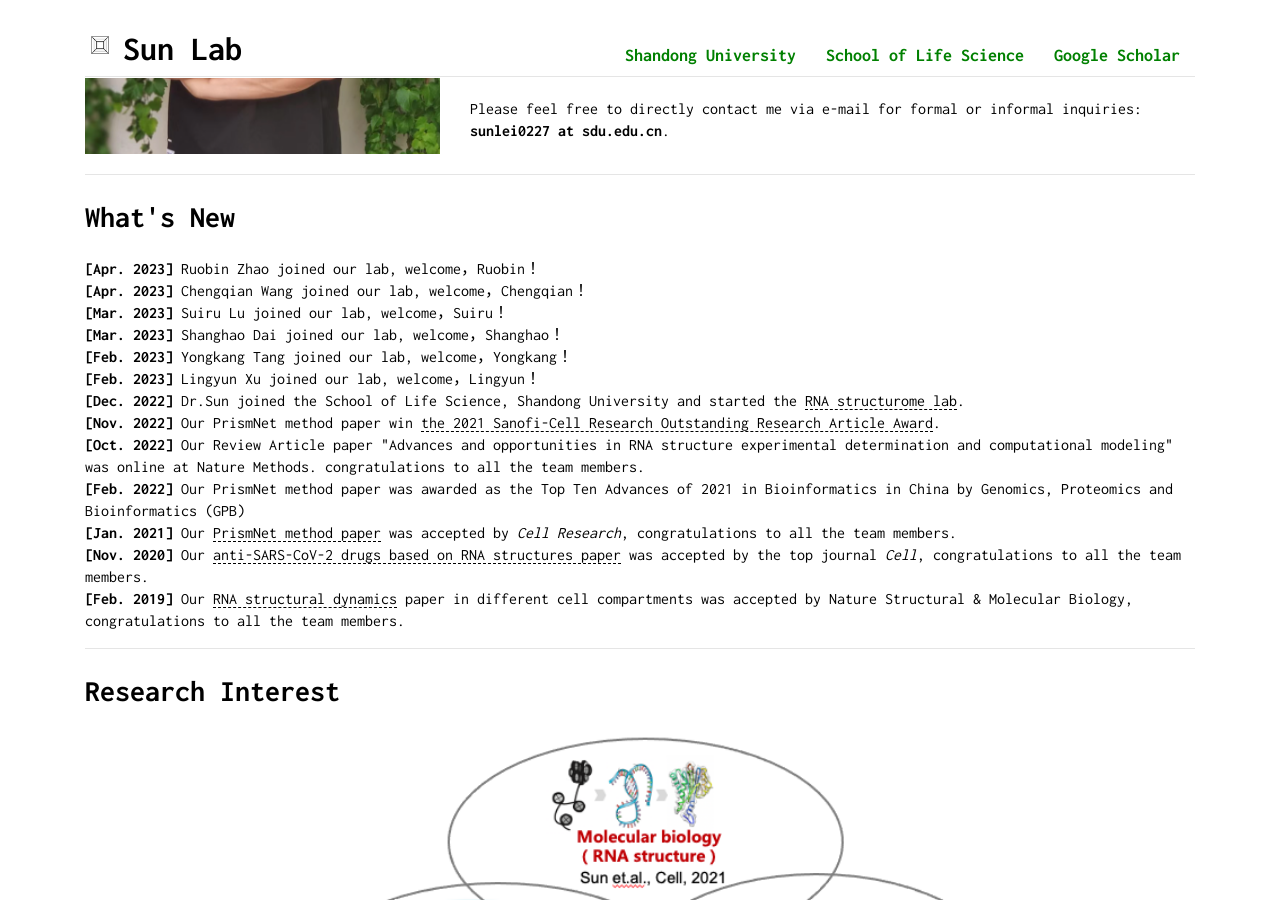
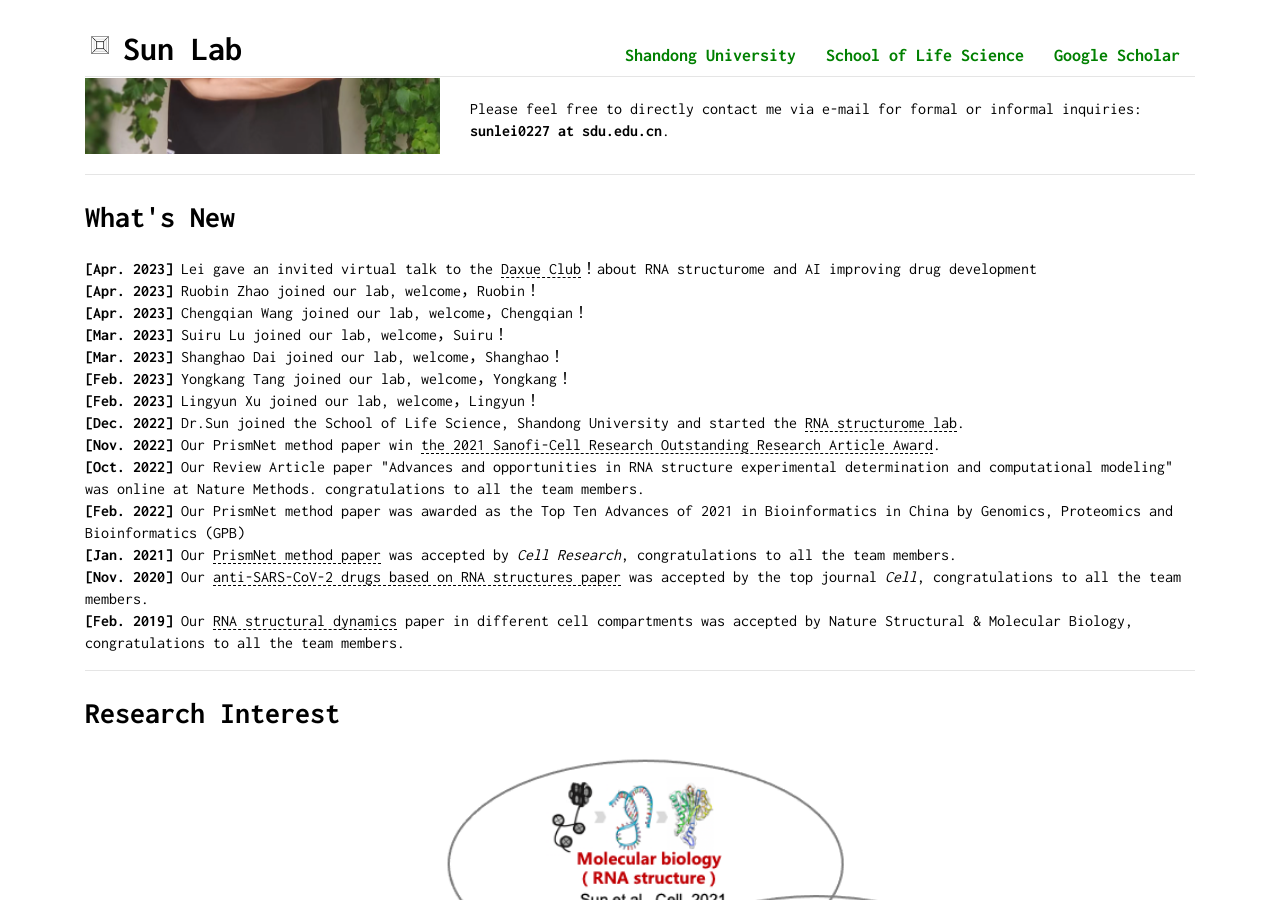
Before and after one commit to sunlei0227/sunlei0227.github.io, a Jekyll site: the page index.html, which Jekyll copies as it is, in a window 1280 px wide and 900 px high, scrolled down 384 px. Built offline with Jekyll 4.4.1, drawn with Linux system fonts in a browser that asks for light colours; comment, search, counter and statistics services are not loaded.

Commit message:
Update index.html

```diff
--- a/index.html
+++ b/index.html
@@ -183,6 +183,7 @@
             <h2>What's New</h2>
 
             <p>
+                <strong>[Apr. 2023]</strong> Lei gave an invited virtual talk to the <a href="https://mp.weixin.qq.com/s/tX_2aNVmwmFmZrc8jWxLDg" target="_blank">Daxue Club</a>！about RNA structurome and AI improving drug development<br />
                 <strong>[Apr. 2023]</strong> Ruobin Zhao joined our lab, welcome，Ruobin！<br />
                 <strong>[Apr. 2023]</strong> Chengqian Wang joined our lab, welcome，Chengqian！<br />
                 <strong>[Mar. 2023]</strong> Suiru Lu joined our lab, welcome，Suiru！<br />
```
